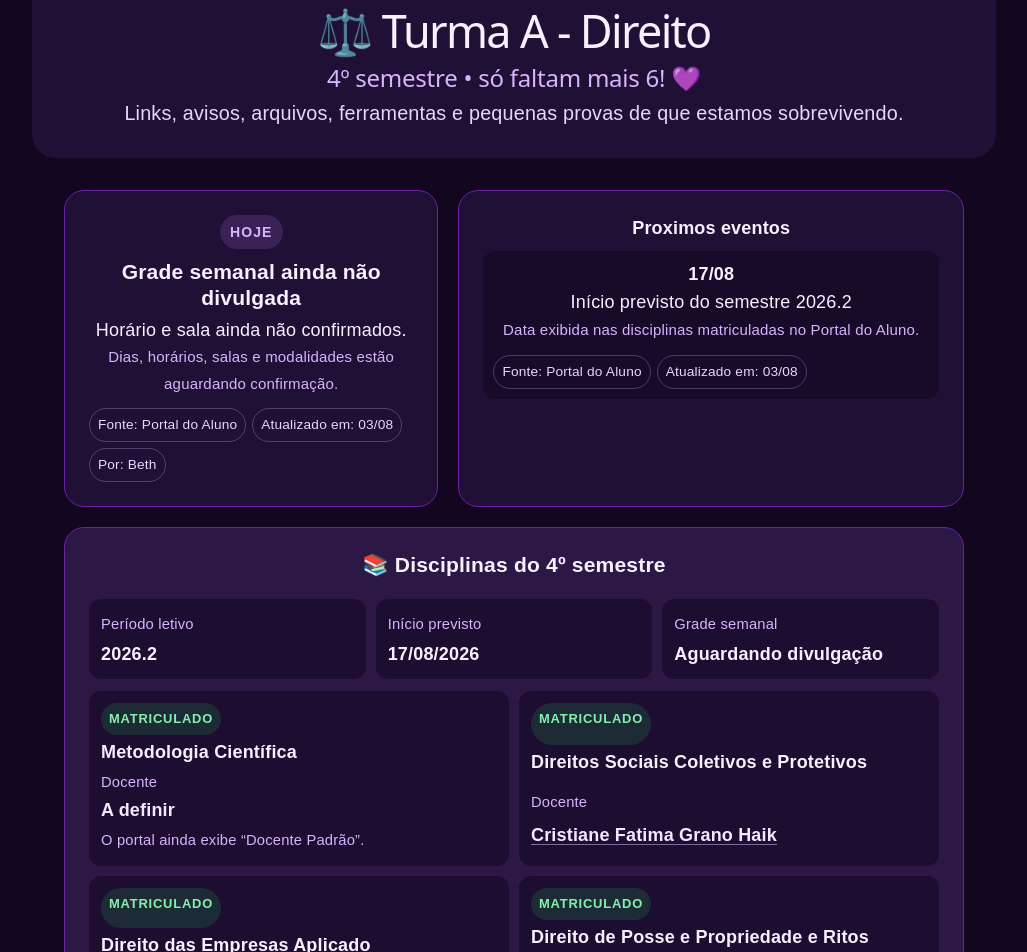
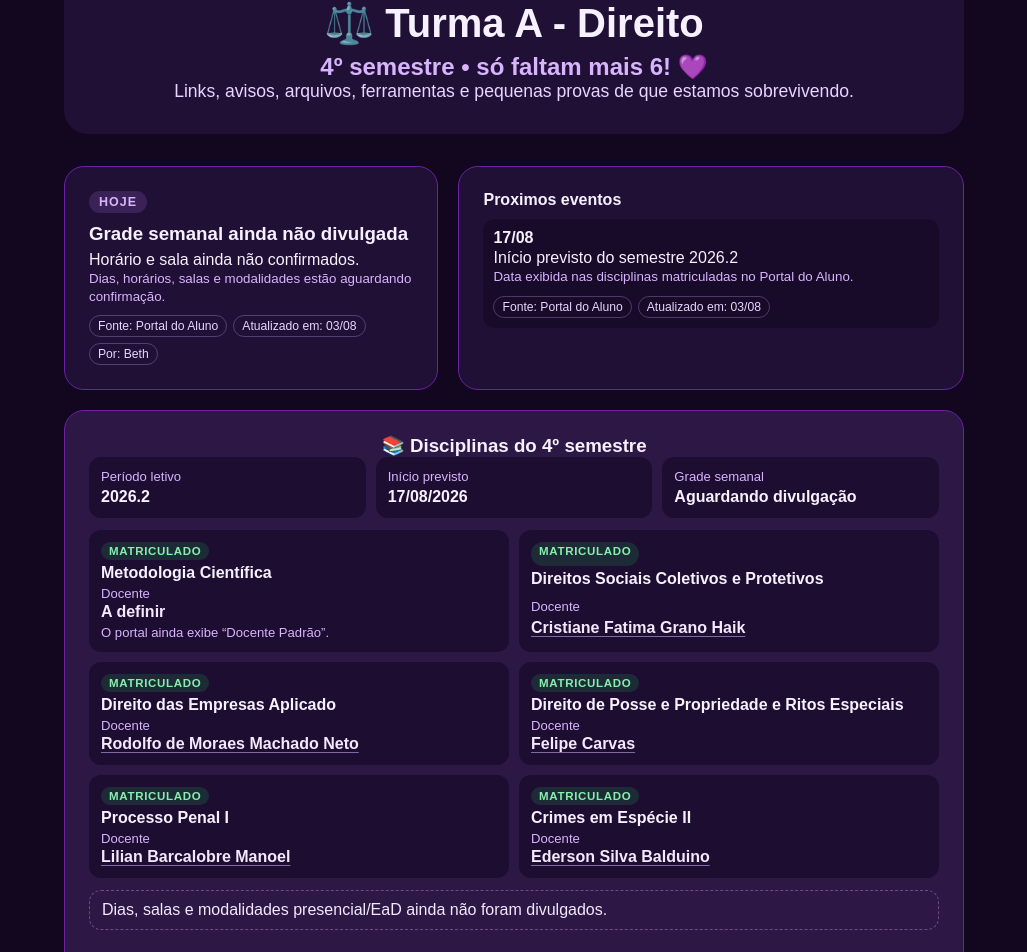
Before and after one commit to DraBeth/turma-a, a React (Vite) app: page / in a window 1280 px wide. Shown: the part 100-1052 px from the top of the page, without its empty margins (126-1153 px from the left). Built offline with nearby package versions, Linux system fonts and the light colour scheme.

Commit message:
Define editorial visual tokens

```diff
--- a/src/index.css
+++ b/src/index.css
@@ -1,112 +1,66 @@
 :root {
-  --text: #d8b4fe;
-  --text-h: #f7f0ff;
-  --bg: #12071f;
-  --border: #6b21a8;
-  --code-bg: #f4f3ec;
-  --accent: #aa3bff;
-  --accent-bg: rgba(170, 59, 255, 0.1);
-  --accent-border: rgba(170, 59, 255, 0.5);
-  --social-bg: rgba(244, 243, 236, 0.5);
-  --shadow:
-    rgba(0, 0, 0, 0.1) 0 10px 15px -3px, rgba(0, 0, 0, 0.05) 0 4px 6px -2px;
+  --ink: #29113f;
+  --ink-soft: #654f6e;
+  --purple: #2b0b4d;
+  --purple-deep: #170624;
+  --purple-mid: #4a1b70;
+  --paper: #f7f0e3;
+  --paper-deep: #eee3d1;
+  --gold: #dcae2f;
+  --lime: #c7f03d;
+  --lilac: #d9c4ee;
+  --rose: #e7b7c9;
+  --white: #fffaf1;
+  --display: Georgia, 'Times New Roman', serif;
+  --sans: Inter, ui-sans-serif, system-ui, -apple-system, BlinkMacSystemFont, 'Segoe UI', sans-serif;
 
-  --sans: system-ui, 'Segoe UI', Roboto, sans-serif;
-  --heading: system-ui, 'Segoe UI', Roboto, sans-serif;
-  --mono: ui-monospace, Consolas, monospace;
-
-  font: 18px/145% var(--sans);
-  letter-spacing: 0.18px;
-  color-scheme: dark;
-  color: var(--text);
-  background: var(--bg);
+  font-family: var(--sans);
+  color: var(--ink);
+  background: var(--paper);
   font-synthesis: none;
   text-rendering: optimizeLegibility;
   -webkit-font-smoothing: antialiased;
   -moz-osx-font-smoothing: grayscale;
-
-  @media (max-width: 1024px) {
-    font-size: 16px;
-  }
+  color-scheme: light;
+  scroll-behavior: smooth;
 }
 
-@media (prefers-color-scheme: dark) {
-  :root {
-    --text: #9ca3af;
-    --text-h: #f3f4f6;
-    --bg: #16171d;
-    --border: #2e303a;
-    --code-bg: #1f2028;
-    --accent: #c084fc;
-    --accent-bg: rgba(192, 132, 252, 0.15);
-    --accent-border: rgba(192, 132, 252, 0.5);
-    --social-bg: rgba(47, 48, 58, 0.5);
-    --shadow:
-      rgba(0, 0, 0, 0.4) 0 10px 15px -3px, rgba(0, 0, 0, 0.25) 0 4px 6px -2px;
-  }
+* {
+  box-sizing: border-box;
+}
 
-  #social .button-icon {
-    filter: invert(1) brightness(2);
-  }
+html {
+  scroll-padding-top: 92px;
 }
 
 body {
+  min-width: 320px;
   margin: 0;
-  background: #12071f;
+  background: var(--paper);
+}
+
+button,
+input {
+  font: inherit;
+}
+
+a {
+  color: inherit;
+}
+
+p,
+h1,
+h2,
+h3,
+h4 {
+  margin: 0;
 }
 
 #root {
-  width: 1126px;
-  max-width: 100%;
-  margin: 0 auto;
-  text-align: center;
-  border-inline: 0;
   min-height: 100svh;
-  display: flex;
-  flex-direction: column;
-  box-sizing: border-box;
 }
 
-h1,
-h2 {
-  font-family: var(--heading);
-  font-weight: 500;
-  color: var(--text-h);
+::selection {
+  color: var(--paper);
+  background: var(--purple);
 }
-
-h1 {
-  font-size: 56px;
-  letter-spacing: -1.68px;
-  margin: 32px 0;
-  @media (max-width: 1024px) {
-    font-size: 36px;
-    margin: 20px 0;
-  }
-}
-h2 {
-  font-size: 24px;
-  line-height: 118%;
-  letter-spacing: -0.24px;
-  margin: 0 0 8px;
-  @media (max-width: 1024px) {
-    font-size: 20px;
-  }
-}
-p {
-  margin: 0;
-}
-
-code,
-.counter {
-  font-family: var(--mono);
-  display: inline-flex;
-  border-radius: 4px;
-  color: var(--text-h);
-}
-
-code {
-  font-size: 15px;
-  line-height: 135%;
-  padding: 4px 8px;
-  background: var(--code-bg);
-}
```
